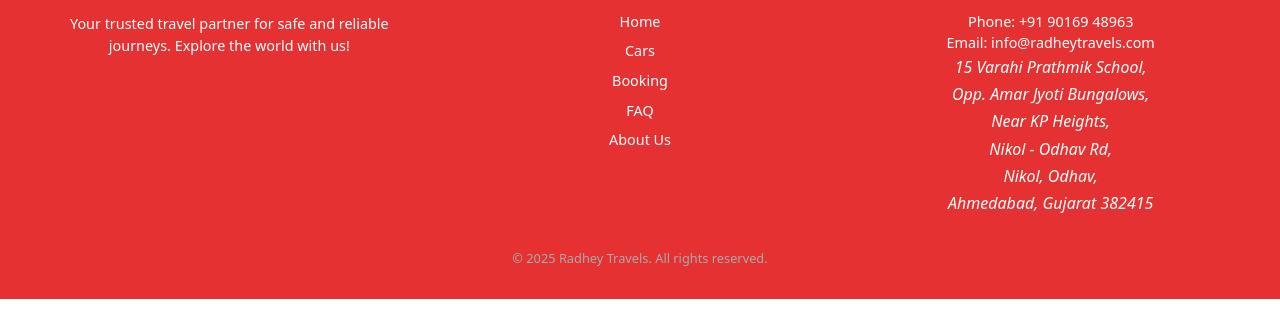
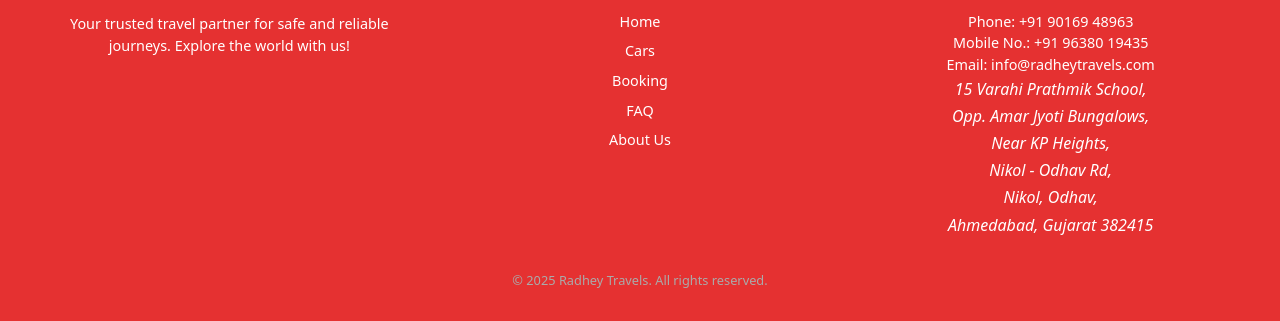
Before and after one commit to rajveervchandaliya/Radhey-Travels, a plain HTML site: page index.html in a window 1280 px wide. Shown: the part 5987-6308 px from the top of the page. Before the commit the page ends 6286 px from the top, so only its background shows below. Drawn offline with nearby package versions, Linux system fonts and the light colour scheme.

Commit message:
extra no. added

```diff
--- a/index.html
+++ b/index.html
@@ -474,6 +474,7 @@
         <div class="footer-section">
           <h4>Contact Us</h4>
           <p>Phone: +91 90169 48963</p>
+          <p>Mobile No.: +91 96380 19435</p>
           <p>Email: info@radheytravels.com</p>
           <address style="line-height: 1.7">
             15 Varahi Prathmik School,<br />
```
Also changed, not shown: Assets/images/logo-copy.jpg.
